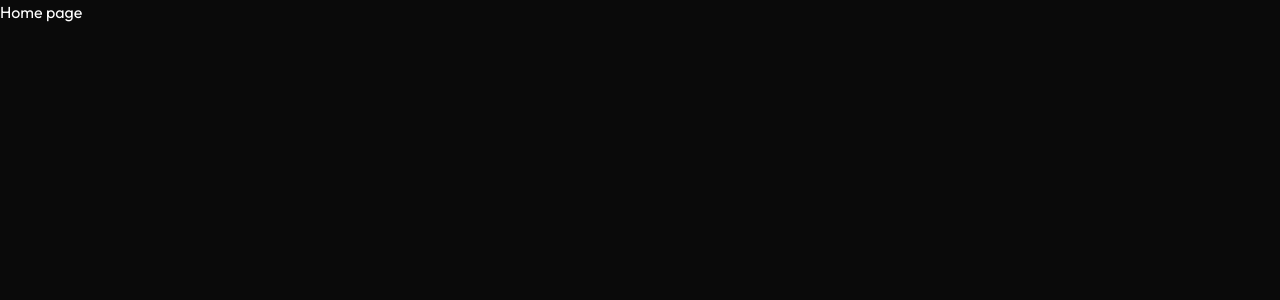
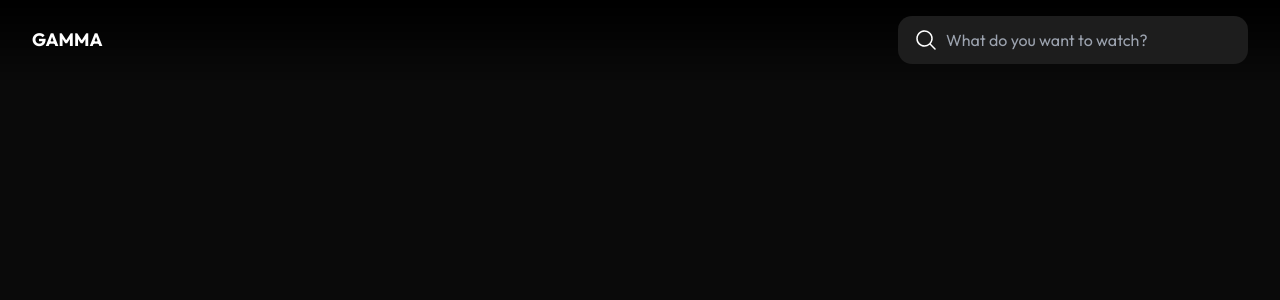
Before and after one commit to nahomfix/gama, a Next.js app: page / in a window 1280 px wide. Shown: the top 300 px of the page. Built offline with nearby package versions, Linux system fonts and the light colour scheme.

Commit message:
feat: add header component

```diff
--- a/app/page.tsx
+++ b/app/page.tsx
@@ -1,3 +1,9 @@
+import { Header } from "@/components/Header";
+
 export default function Home() {
-    return <div>Home page</div>;
+    return (
+        <div>
+            <Header />
+        </div>
+    );
 }
--- /dev/null
+++ b/components/Header.tsx
@@ -0,0 +1,22 @@
+import { MagnifyingGlassIcon } from "@heroicons/react/24/solid";
+import Link from "next/link";
+import { FC } from "react";
+
+export const Header: FC = () => {
+    return (
+        <div className="flex items-center justify-between fixed z-1 w-full py-4 px-8 bg-gradient-to-b from-black to-transparent">
+            <Link href="/">
+                <p className="text-lg font-bold">GAMMA</p>
+            </Link>
+            <MagnifyingGlassIcon className="h-6 w-6 md:hidden" />
+            <div className="relative hidden md:block">
+                <MagnifyingGlassIcon className="h-6 w-6 absolute top-1/2 left-4 -translate-y-1/2" />
+                <input
+                    type="text"
+                    placeholder="What do you want to watch?"
+                    className="bg-[#1D1D1D] rounded-[14px] p-3 pl-12 outline-none w-[350px]"
+                />
+            </div>
+        </div>
+    );
+};
```
